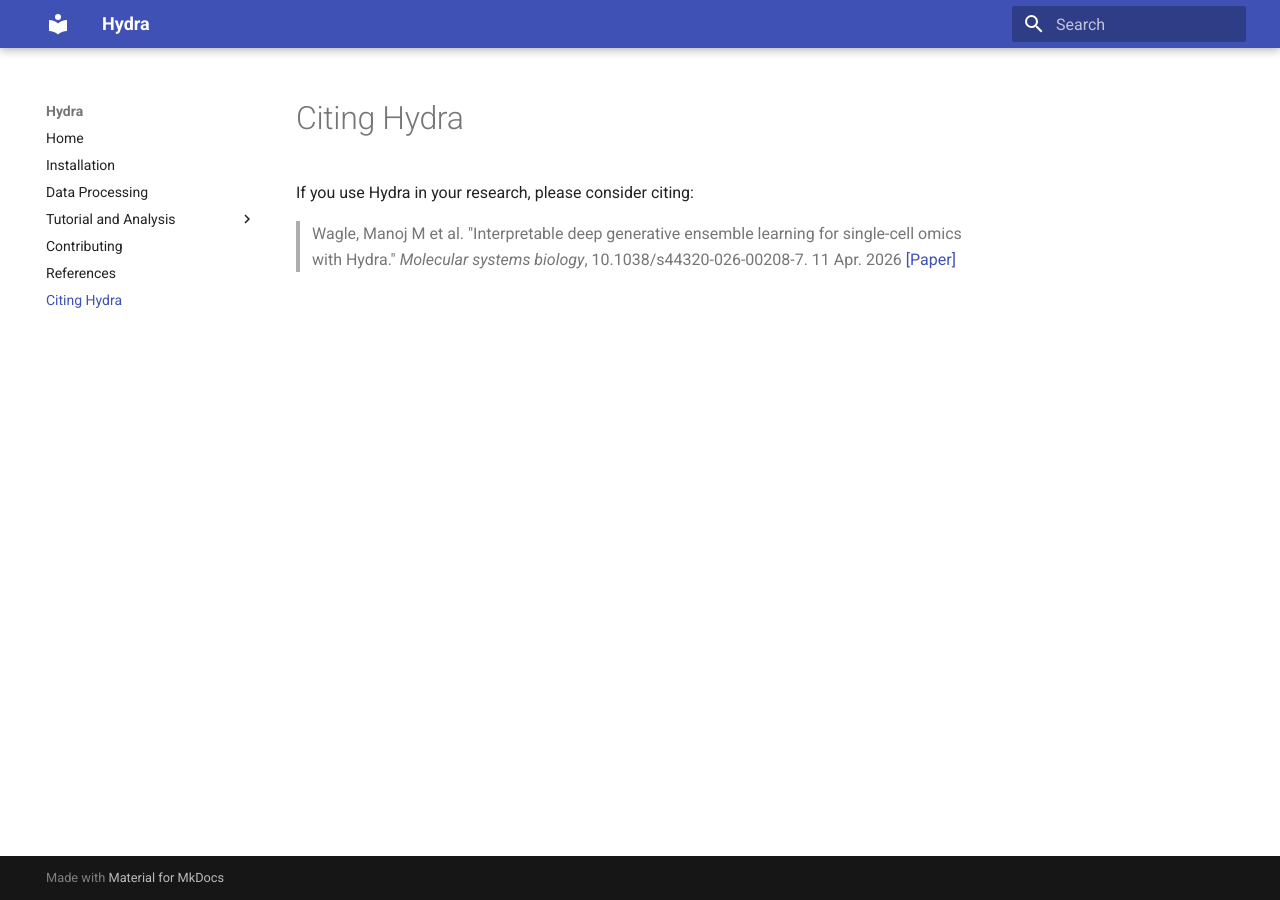
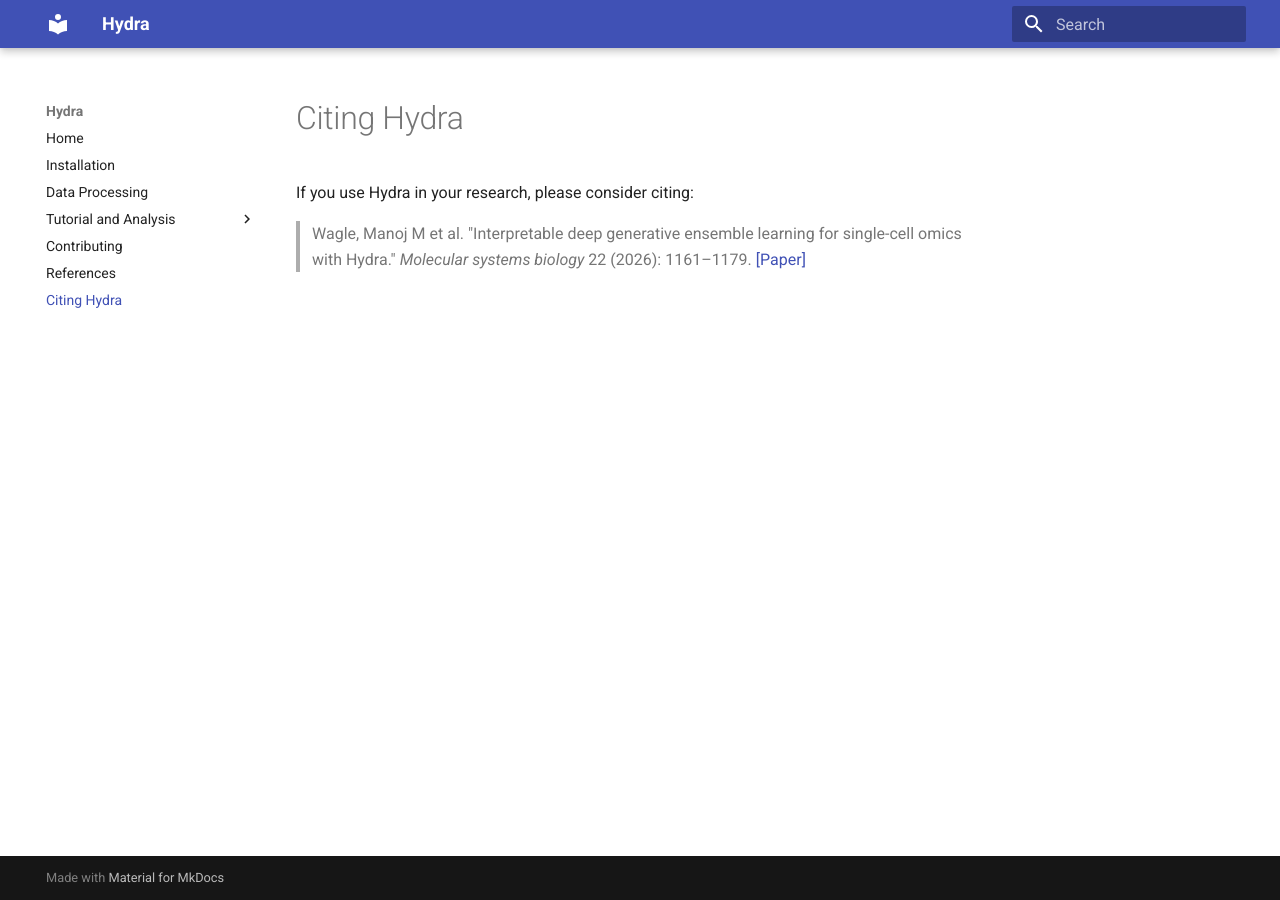
Before and after one commit to SydneyBioX/Hydra, an MkDocs documentation site: the page built from docs/citation.md, in a window 1280 px wide. Built offline with MkDocs 1.6.1 and Material for MkDocs 9.7.7, drawn with Linux system fonts in a browser that asks for light colours.

Commit message:
Update citation.md

```diff
--- a/docs/citation.md
+++ b/docs/citation.md
@@ -2,4 +2,4 @@
 
 If you use Hydra in your research, please consider citing:
 
-> Wagle, Manoj M et al. "Interpretable deep generative ensemble learning for single-cell omics with Hydra." *Molecular systems biology*, 10.1038/s44320-026-00208-7. 11 Apr. 2026 [[Paper]](https://doi.org/10.1038/s44320-026-00208-7)
+> Wagle, Manoj M et al. "Interpretable deep generative ensemble learning for single-cell omics with Hydra." *Molecular systems biology* 22 (2026): 1161–1179. [[Paper]](https://doi.org/10.1038/s44320-026-00208-7)
```
